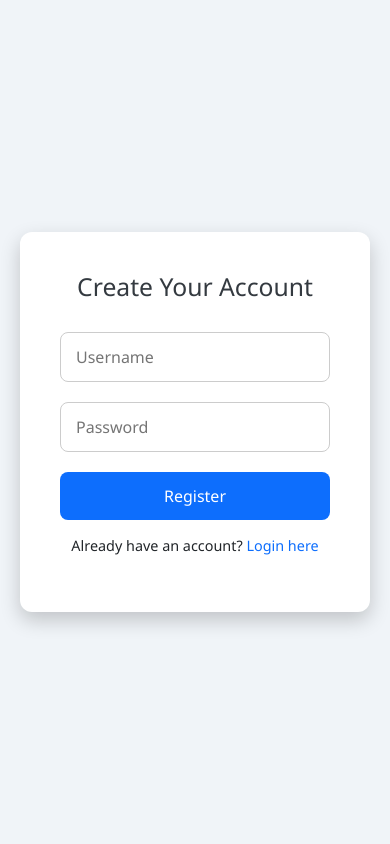
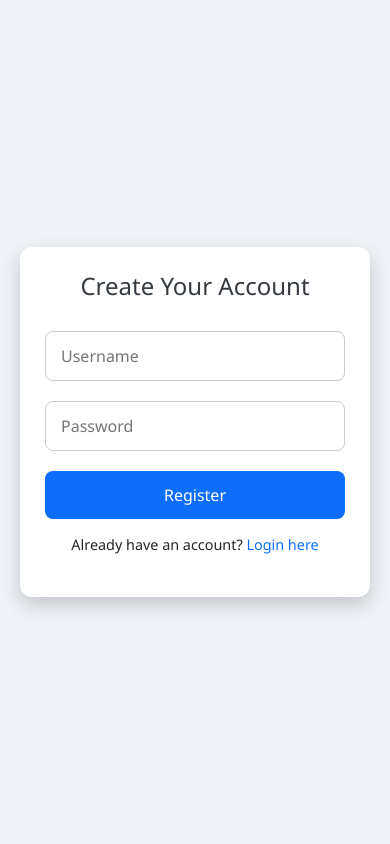
Before and after one commit to vandana-bhajantri/flask-todo-app, a Flask app: page /register in a window 390 px wide. Run offline with Flask 3, Linux system fonts and the light colour scheme.

Commit message:
Improve mobile responsiveness and UI design
Added responsive CSS and improved layout for mobile devices

```diff
--- a/templates/register.html
+++ b/templates/register.html
@@ -1,9 +1,14 @@
 <!DOCTYPE html>
-<html>
+<html lang="en">
 <head>
     <title>Register</title>
+
+    <!-- ✅ REQUIRED FOR MOBILE RESPONSIVENESS -->
+    <meta name="viewport" content="width=device-width, initial-scale=1.0">
+
     <!-- Bootstrap CSS -->
     <link href="https://cdn.jsdelivr.net/npm/bootstrap@5.3.0/dist/css/bootstrap.min.css" rel="stylesheet">
+
     <style>
         /* Body background */
         body {
@@ -11,8 +16,9 @@
             display: flex;
             justify-content: center;
             align-items: center;
-            height: 100vh;
+            min-height: 100vh;
             font-family: 'Segoe UI', Tahoma, Geneva, Verdana, sans-serif;
+            padding: 15px;
         }
 
         /* Container for register form */
@@ -22,6 +28,7 @@
             border-radius: 12px;
             box-shadow: 0px 8px 20px rgba(0,0,0,0.2);
             width: 350px;
+            max-width: 100%;
             text-align: center;
         }
 
@@ -72,16 +79,30 @@
         .register-container a:hover {
             text-decoration: underline;
         }
+
+        /* 📱 MOBILE OPTIMIZATION */
+        @media (max-width: 480px) {
+            .register-container {
+                padding: 25px;
+            }
+
+            .register-container h2 {
+                font-size: 1.5rem;
+            }
+        }
     </style>
 </head>
+
 <body>
     <div class="register-container">
         <h2>Create Your Account</h2>
+
         <form method="POST" class="register-form">
             <input type="text" name="username" placeholder="Username" required>
             <input type="password" name="password" placeholder="Password" required>
             <button type="submit">Register</button>
         </form>
+
         <p>Already have an account? <a href="/login">Login here</a></p>
     </div>
 </body>
```
